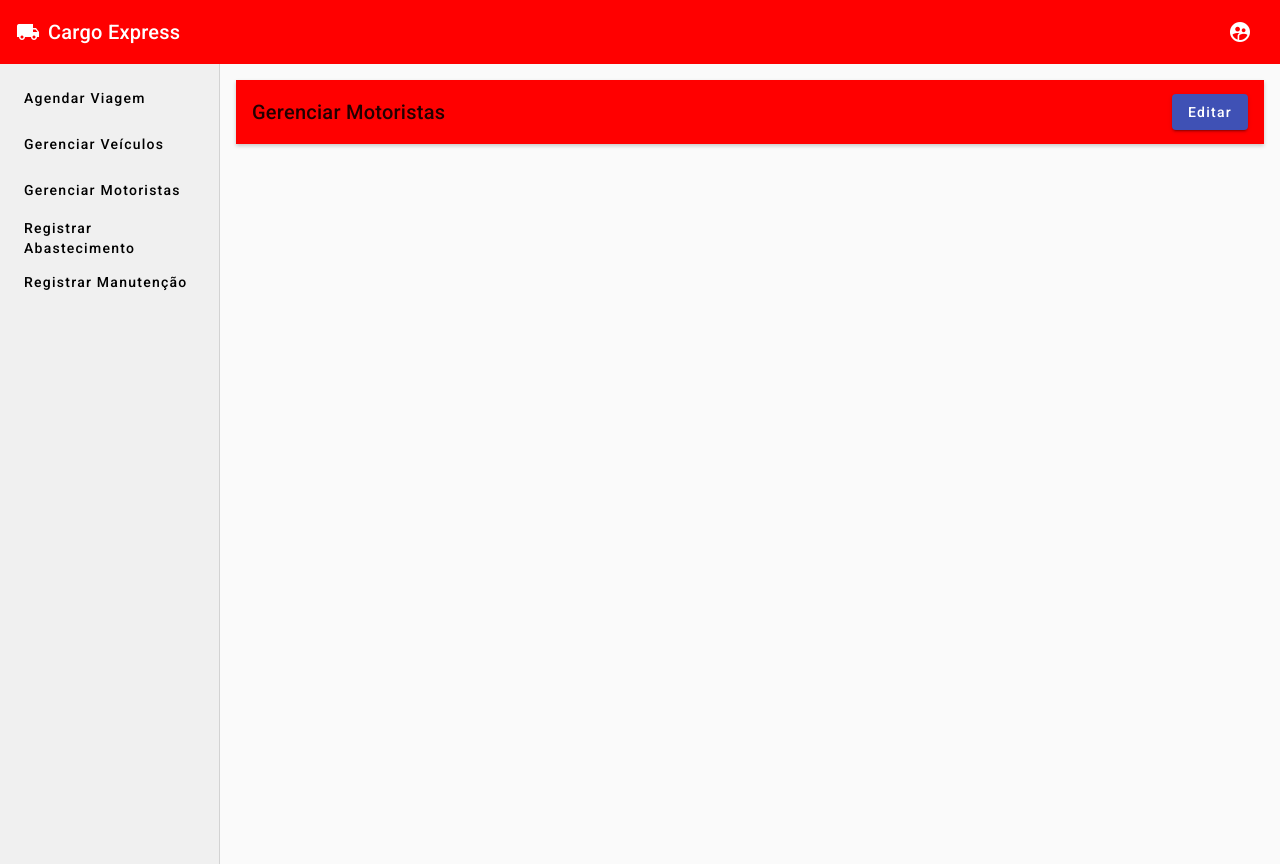
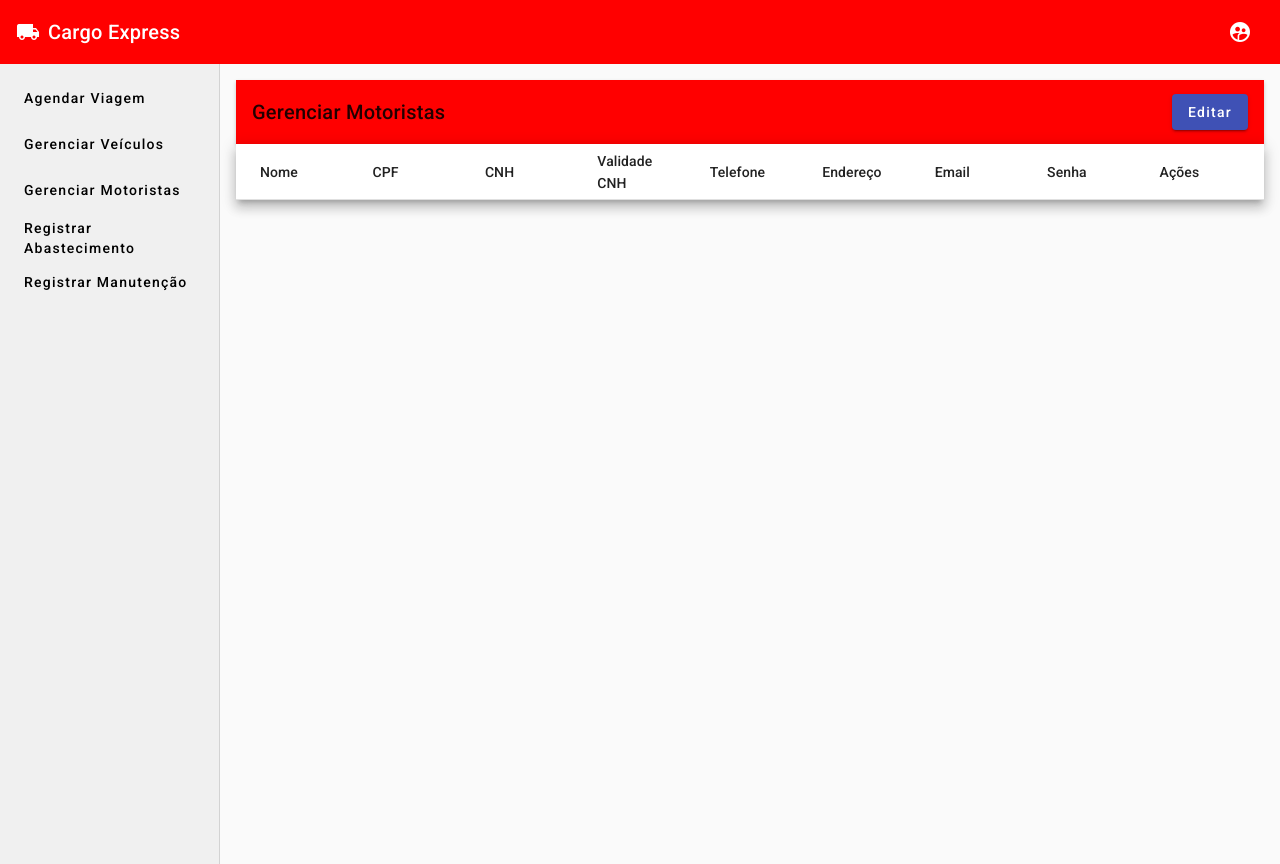
Before and after one commit to DouglasMS91/gestao-frotas, an Angular app: page /admin/gerenciar-motoristas in a window 1280 px wide. Built offline with nearby package versions, Linux system fonts and the light colour scheme.

Commit message:
Página do motorista criada e as funções para atualizar a tabela com as informações dos motoristas

```diff
--- a/package.json
+++ b/package.json
@@ -11,6 +11,7 @@
   },
   "private": true,
   "dependencies": {
+    "@angular/animations": "^19.2.14",
     "@angular/cdk": "^19.2.18",
     "@angular/common": "^19.2.0",
     "@angular/compiler": "^19.2.0",
--- a/src/app/dialog/dialog.component.ts
+++ b/src/app/dialog/dialog.component.ts
@@ -29,7 +29,6 @@ import { MatDialogRef } from '@angular/material/dialog';
 
 export class DialogComponent {
   cadastrar_veiculo_form!: FormGroup;
-  //public dialogRef!: MatDialogRef<DialogComponent>
 
   constructor(private fb: FormBuilder,
     public dialogRef: MatDialogRef<DialogComponent>) {
--- /dev/null
+++ b/src/app/pages/admin/gerenciar-motoristas/confirmar-exclusao/confirmar-exclusao.component.css
@@ -0,0 +1,11 @@
+.form-container{
+    display: flex;
+    flex-direction: column;
+    align-items: center;
+    justify-content: center;
+    padding: 16px;
+}
+
+mat-form-field{
+    width: 100%;
+}
--- /dev/null
+++ b/src/app/pages/admin/gerenciar-motoristas/confirmar-exclusao/confirmar-exclusao.component.html
@@ -0,0 +1,6 @@
+<h2 mat-dialog-title>Confirmar Exclusão</h2>
+    <mat-dialog-content>Tem certeza que deseja excluir este motorista?</mat-dialog-content>
+    <mat-dialog-actions align="end">
+      <button mat-raised-button color="primary" mat-dialog-close>Cancelar</button>
+      <button mat-raised-button color="warn" [mat-dialog-close]="true">Excluir</button>
+    </mat-dialog-actions>
--- a/src/app/pages/admin/gerenciar-motoristas/form-motoristas/form-motoristas.component.html
+++ b/src/app/pages/admin/gerenciar-motoristas/form-motoristas/form-motoristas.component.html
@@ -18,18 +18,11 @@
         <input matInput formControlName="cnh">
       </mat-form-field>
 
-    <!--
-      <mat-form-field appearance="fill">
-      <mat-label>Validade CNH</mat-label>
-      <input matInput [matDatepicker]="picker" formControlName="validade_cnh">
-      <mat-datepicker-toggle matSuffix [for]="picker"></mat-datepicker-toggle>
-      <mat-datepicker #picker></mat-datepicker>
-    </mat-form-field>
-    -->
-
       <mat-form-field appearance="fill">
         <mat-label>Validade CNH</mat-label>
-        <input matInput formControlName="validade_cnh">
+        <input matInput [matDatepicker]="picker" formControlName="validade_cnh">
+        <mat-datepicker-toggle matSuffix [for]="picker"></mat-datepicker-toggle>
+        <mat-datepicker #picker></mat-datepicker>
       </mat-form-field>
 
        <mat-form-field appearance="fill">
@@ -54,7 +47,7 @@
 
     </div>
     <div mat-dialog-actions>
-      <button mat-raised-button color="warn" mat-dialog-close>Fechar</button>
+      <button mat-raised-button color="warn" (click)="onClose()">Fechar</button>
       <button mat-raised-button color="primary" class="btn-salvar" type="submit">Salvar</button>
     </div>
   </form>
--- a/src/app/pages/admin/gerenciar-motoristas/form-motoristas/form-motoristas.component.ts
+++ b/src/app/pages/admin/gerenciar-motoristas/form-motoristas/form-motoristas.component.ts
@@ -1,4 +1,4 @@
-import { Component } from '@angular/core';
+import { Component, Inject } from '@angular/core';
 import { FormBuilder, FormGroup, Validators } from '@angular/forms';
 import { MatFormFieldModule } from '@angular/material/form-field';
 import { MatInputModule } from '@angular/material/input';
@@ -8,6 +8,8 @@ import { MatSelectModule } from '@angular/material/select';
 import { CommonModule } from '@angular/common';
 import { MatDatepickerModule } from '@angular/material/datepicker';
 import { MatNativeDateModule } from '@angular/material/core';
+import { MatDialogRef } from '@angular/material/dialog';
+import { MAT_DIALOG_DATA } from '@angular/material/dialog';
 
 
 
@@ -18,33 +20,48 @@ import { MatNativeDateModule } from '@angular/material/core';
     MatInputModule,
     MatFormFieldModule,
     ReactiveFormsModule,
-    MatButtonModule,
     MatSelectModule,
     MatButtonModule,
     CommonModule,
     MatDatepickerModule,
     MatNativeDateModule,
   ],
+
   templateUrl: './form-motoristas.component.html',
   styleUrl: './form-motoristas.component.css'
 })
 export class FormMotoristasComponent {
   formMotorista!: FormGroup;
-  constructor(private fb: FormBuilder) {
+
+  constructor(private fb: FormBuilder,
+  public dialogRef: MatDialogRef<FormMotoristasComponent>,
+  @Inject(MAT_DIALOG_DATA) public data: any
+) {
     this.formMotorista = this.fb.group({
       nome: ['', Validators.required],
       cpf: ['', [Validators.required, Validators.pattern('^[0-9]{11}$')]],
       cnh: ['', [Validators.required]],
-      validade_cnh: ['', Validators.required],
+      validade_cnh: [null, Validators.required],
       telefone: ['', [Validators.required, Validators.pattern('^[0-9]{10,11}$')]],
       endereco: ['', Validators.required],
       email: ['', [Validators.required, Validators.email]],
       senha: ['', [Validators.required, Validators.minLength(6)]],
     });
+
+    if (data) {
+      this.formMotorista.patchValue(data.motorista);
+    }
   }
 
   onSubmit() {
-      console.log(this.formMotorista.value);
-      console.log("Clicou!")
+    if (this.formMotorista.valid) {
+      const motoristaData = this.formMotorista.value;
+      this.dialogRef.close(motoristaData);
+      console.log(motoristaData);
+   }
+  }
+
+  onClose() {
+    this.dialogRef.close();
   }
 }
--- a/src/app/pages/admin/gerenciar-motoristas/gerenciar-motoristas.component.html
+++ b/src/app/pages/admin/gerenciar-motoristas/gerenciar-motoristas.component.html
@@ -3,3 +3,60 @@
   <span class="example-spacer"></span>
   <button mat-raised-button color="primary" (click)="openDialog()">Editar</button>
 </mat-toolbar>
+
+<div class="tabela-motoristas">
+  <table mat-table [dataSource]="lista_motoristas" class="mat-elevation-z8">
+
+    <ng-container matColumnDef="Nome">
+      <mat-header-cell *matHeaderCellDef> Nome </mat-header-cell>
+      <mat-cell *matCellDef="let motorista"> {{motorista.nome}} </mat-cell>
+    </ng-container>
+
+    <ng-container matColumnDef="CPF">
+      <mat-header-cell *matHeaderCellDef> CPF </mat-header-cell>
+      <mat-cell *matCellDef="let motorista"> {{motorista.cpf}} </mat-cell>
+    </ng-container>
+
+    <ng-container matColumnDef="CNH">
+      <mat-header-cell *matHeaderCellDef> CNH </mat-header-cell>
+      <mat-cell *matCellDef="let motorista"> {{motorista.cnh}} </mat-cell>
+    </ng-container>
+
+    <ng-container matColumnDef="Validade CNH">
+      <mat-header-cell *matHeaderCellDef> Validade CNH</mat-header-cell>
+      <mat-cell *matCellDef="let motorista"> {{motorista.validade_cnh | date:'dd/MM/yyyy'}} </mat-cell>
+    </ng-container>
+
+    <ng-container matColumnDef="Telefone">
+      <mat-header-cell *matHeaderCellDef> Telefone </mat-header-cell>
+      <mat-cell *matCellDef="let motorista"> {{motorista.telefone}} </mat-cell>
+    </ng-container>
+
+    <ng-container matColumnDef="Endereço">
+      <mat-header-cell *matHeaderCellDef> Endereço </mat-header-cell>
+      <mat-cell *matCellDef="let motorista"> {{motorista.endereco}} </mat-cell>
+    </ng-container>
+
+    <ng-container matColumnDef="Email">
+      <mat-header-cell *matHeaderCellDef> Email </mat-header-cell>
+      <mat-cell *matCellDef="let motorista"> {{motorista.email}} </mat-cell>
+    </ng-container>
+
+    <ng-container matColumnDef="Senha">
+      <mat-header-cell *matHeaderCellDef> Senha </mat-header-cell>
+      <mat-cell *matCellDef="let motorista"> {{motorista.senha }} </mat-cell>
+    </ng-container>
+
+    <ng-container matColumnDef="Ações">
+      <mat-header-cell *matHeaderCellDef> Ações </mat-header-cell>
+      <mat-cell *matCellDef="let motorista">
+        <button mat-button (click)="editMotorista(motorista)">Editar</button>
+        <button mat-button (click)="deleteMotorista(motorista)">Excluir</button>
+      </mat-cell>
+    </ng-container>
+
+    <mat-header-row *matHeaderRowDef="colunas"></mat-header-row>
+    <mat-row *matRowDef="let row; columns: colunas;"></mat-row>
+  </table>
+
+</div>
--- a/src/app/pages/admin/gerenciar-motoristas/gerenciar-motoristas.component.ts
+++ b/src/app/pages/admin/gerenciar-motoristas/gerenciar-motoristas.component.ts
@@ -7,6 +7,11 @@ import { MatInputModule } from '@angular/material/input';
 import { MatFormFieldModule } from '@angular/material/form-field';
 import { ReactiveFormsModule } from '@angular/forms';
 import { CommonModule } from '@angular/common';
+import { MatTableModule } from '@angular/material/table';
+import { MatSelectModule } from '@angular/material/select';
+import { ConfirmarExclusaoComponent } from './confirmar-exclusao/confirmar-exclusao.component';
+
+
 
 
 @Component({
@@ -19,16 +24,73 @@ import { CommonModule } from '@angular/common';
     MatInputModule,
     MatButtonModule,
     MatToolbarModule,
+    MatTableModule,
+    MatSelectModule,
   ],
   templateUrl: './gerenciar-motoristas.component.html',
   styleUrl: './gerenciar-motoristas.component.css'
 })
+
 export class GerenciarMotoristasComponent {
+  lista_motoristas: any[] = [];
+  colunas: string[] = [
+    'Nome',
+    'CPF',
+    'CNH',
+    'Validade CNH',
+    'Telefone',
+    'Endereço',
+    'Email',
+    'Senha',
+    'Ações'
+  ]
+
   constructor(private dialog: MatDialog){}
-
-  openDialog() {
-    this.dialog.open(FormMotoristasComponent, {
+  openDialog(): void {
+    const dialogRef = this.dialog.open(FormMotoristasComponent, {
       width: '30%',
     });
+
+    dialogRef.afterClosed().subscribe((resultado) => {
+      if (resultado) {
+        this.lista_motoristas = [...this.lista_motoristas, resultado];
+      }
+    })
   }
+
+  editMotorista(motorista: any): void {
+  const dialogRef = this.dialog.open(FormMotoristasComponent, {
+    width: '30%',
+    data: {motorista}
+  });
+  dialogRef.afterClosed().subscribe((resultado) => {
+    if (resultado) {
+      const index = this.lista_motoristas.indexOf(motorista);
+      if (index > -1) {
+        this.lista_motoristas[index] = resultado;
+        this.lista_motoristas = [...this.lista_motoristas]; // Atualiza a lista para refletir as mudanças
+        console.log('Motorista updated:', resultado);
+      }
+    }
+  });
 }
+
+
+deleteMotorista(motorista: any): void {
+  const dialogRef = this.dialog.open(ConfirmarExclusaoComponent, {
+    width: '30%',
+  });
+
+  dialogRef.afterClosed().subscribe((confirmado) => {
+    if (confirmado) {
+      const index = this.lista_motoristas.indexOf(motorista);
+      if (index > -1) {
+        this.lista_motoristas.splice(index, 1);
+        this.lista_motoristas = [...this.lista_motoristas];
+        console.log('Motorista deleted:', motorista);
+      }
+    }
+  });
+}
+
+}
--- a/src/app/pages/admin/gerenciar-veiculos/gerenciar-veiculos.component.ts
+++ b/src/app/pages/admin/gerenciar-veiculos/gerenciar-veiculos.component.ts
@@ -8,7 +8,7 @@ import { MatButtonModule } from '@angular/material/button';
 import { MatToolbar } from '@angular/material/toolbar';
 import { DialogComponent } from '../../../dialog/dialog.component';
 import { MatDialog } from '@angular/material/dialog';
-import {MatTableModule} from '@angular/material/table';
+import { MatTableModule } from '@angular/material/table';
 
 
 @Component({
--- a/src/main.ts
+++ b/src/main.ts
@@ -3,7 +3,14 @@ import { appConfig } from './app/app.config';
 import { AppComponent } from './app/app.component';
 import { provideRouter } from '@angular/router';
 import { routes } from './app/app.routes';
+import { BrowserAnimationsModule } from '@angular/platform-browser/animations';
+import { importProvidersFrom } from '@angular/core';
+import { MatNativeDateModule } from '@angular/material/core';
 
 bootstrapApplication(AppComponent, {
-  providers: [provideRouter(routes)]
+  providers: [
+    provideRouter(routes),
+    importProvidersFrom(BrowserAnimationsModule),
+    importProvidersFrom(MatNativeDateModule)
+  ]
 });
```
Also changed, not shown: src/app/app.component.ts (+5 -2 lines), src/app/pages/admin/gerenciar-motoristas/confirmar-exclusao/confirmar-exclusao.component.ts (added, +18 -0 lines), 1 other file (tests, documents, lock files or other folders).
